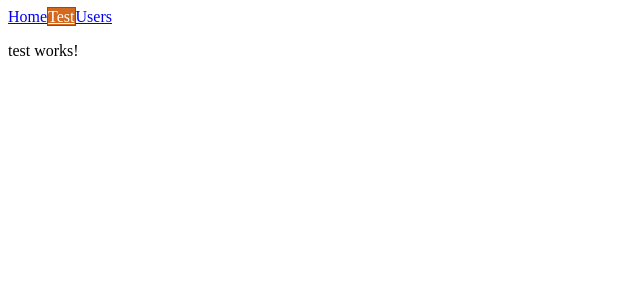
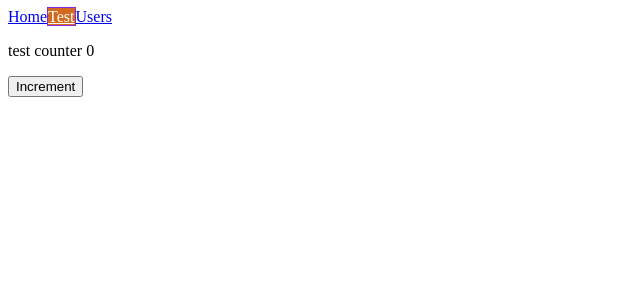
Before and after one commit to bottega-rbrzoska/Market-1, an Angular app in the folder atos-frontend/: page /test in a window 1280 px wide. Shown: the top 300 px of the page, without its empty margins (0-640 px from the left). Built offline with nearby package versions, Linux system fonts and the light colour scheme.

Commit message:
test service

```diff
--- a/atos-frontend/src/app/app.module.ts
+++ b/atos-frontend/src/app/app.module.ts
@@ -10,6 +10,7 @@ import { VatPipe } from './vat.pipe';
 import { TestComponent } from './test/test.component';
 import { NavigationComponent } from './navigation/navigation.component';
 import { PageNotFoundComponent } from './page-not-found/page-not-found.component';
+import { TestService } from './test.service';
 
 @NgModule({
   declarations: [
@@ -26,7 +27,7 @@ import { PageNotFoundComponent } from './page-not-found/page-not-found.component
     BrowserModule,
     AppRoutingModule
   ],
-  providers: [],
+  providers: [TestService],
   bootstrap: [AppComponent]
 })
 export class AppModule { }
--- /dev/null
+++ b/atos-frontend/src/app/test.service.ts
@@ -0,0 +1,19 @@
+import { Injectable } from '@angular/core';
+
+@Injectable()
+export class TestService {
+
+  private _counter = 0;
+
+  constructor() {
+    console.log('constructor')
+   }
+
+   getCount() {
+     return this._counter;
+   }
+
+   increment() {
+     this._counter++;
+   }
+}
--- a/atos-frontend/src/app/test/test.component.html
+++ b/atos-frontend/src/app/test/test.component.html
@@ -1 +1,2 @@
-<p>test works!</p>
+<p>test counter {{testService.getCount()}}</p>
+<button (click)="testService.increment()">Increment</button>
```
Also changed, not shown: atos-frontend/src/app/test/test.component.ts (+2 -1 lines), 1 other file (tests, documents, lock files or other folders).
